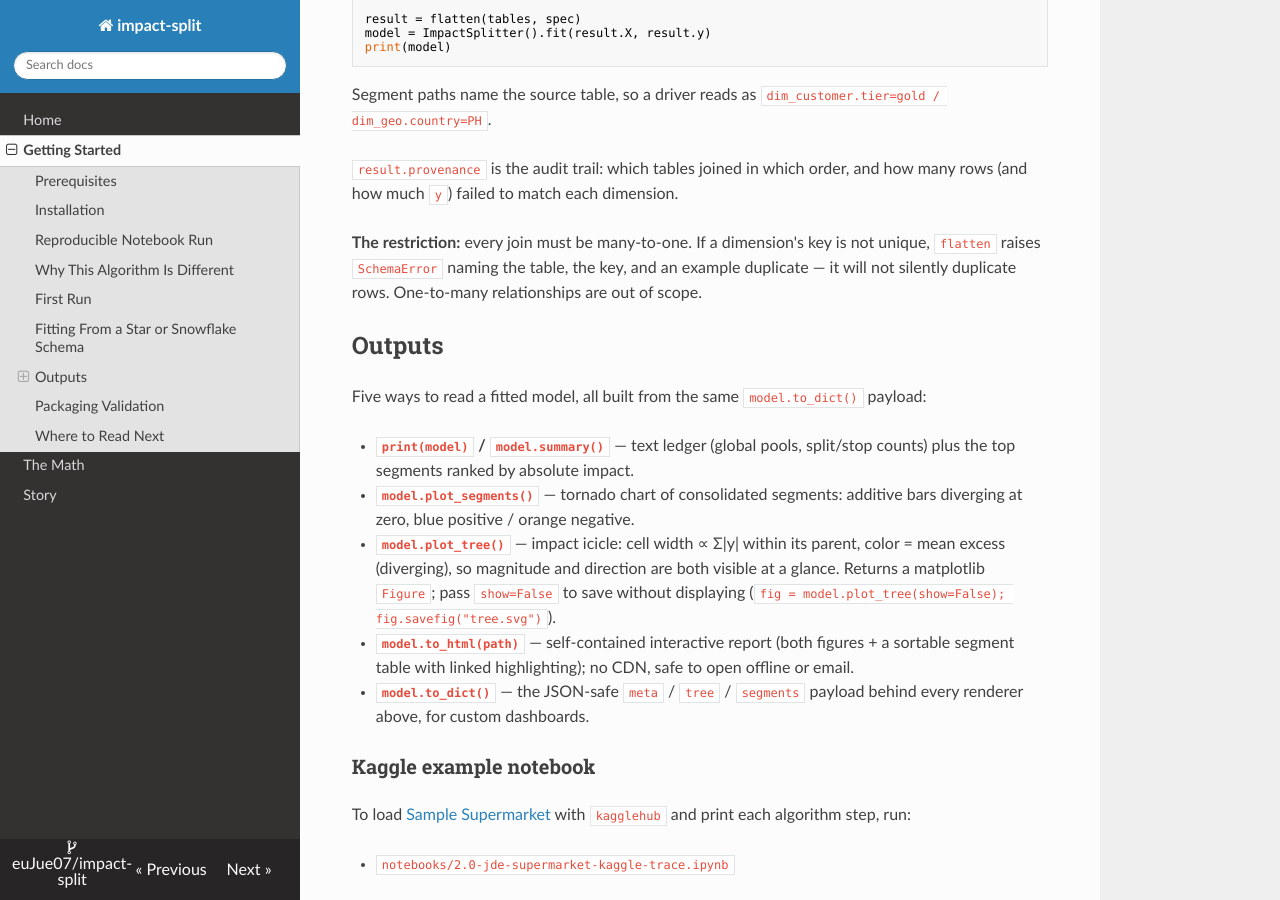
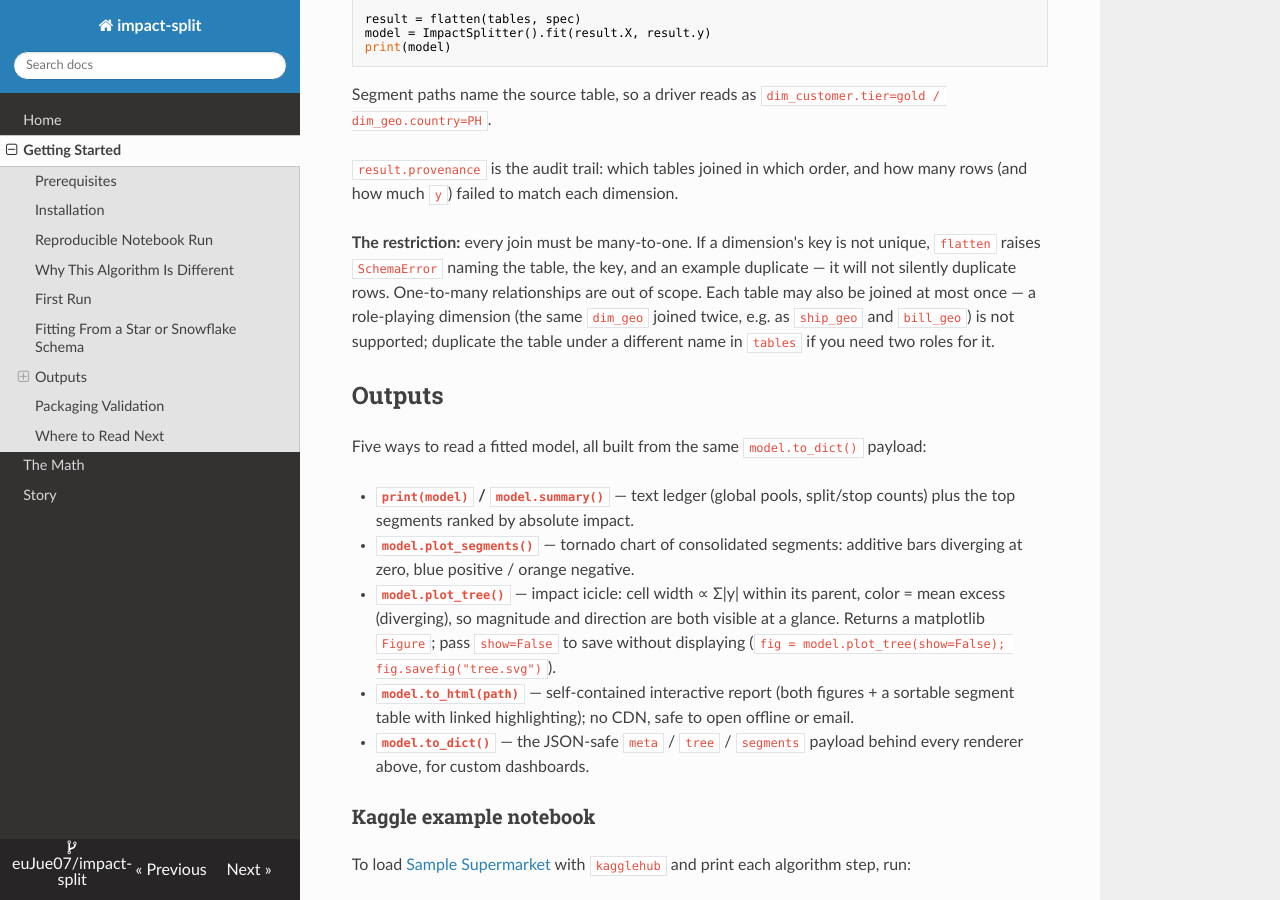
Before and after one commit to euJue07/impact-split, an MkDocs documentation site: the page built from docs/docs/getting-started.md, in a window 1280 px wide and 900 px high, scrolled down 2174 px. Built offline with MkDocs 1.6.1, drawn with Linux system fonts in a browser that asks for light colours; nearby versions of some CDN libraries.

Commit message:
docs: narrow the sentinel-scan claim, document the once-per-table restriction
README overstated _resolve_sentinel's scan as covering "the data"; it only
scans selected dimension columns after alignment, never fact columns or
unselected dimension columns. Narrowed the README prose and the function's
own docstring (in the prior commit) to match.

Documented the once-per-table join restriction in README and
getting-started, naming role-playing dimensions explicitly (e.g. dim_geo
joined once as ship_geo and again as bill_geo) since that's a legitimate
star-schema pattern users are likely to try and hit the restriction on.

Corrected the implementation plan's Self-Review: it mapped risk 4
(one orphan FK marks every column of a dimension `<unmatched>`, producing
perfectly-correlated features) to
test_snowflake_propagates_an_unmatched_first_hop_to_the_second, but that
test uses single-column dimensions and pins cross-hop propagation, a
different property. Repointed it at the new
test_unmatched_dimension_columns_are_identical_across_a_multi_column_dimension
added in the schema fix commit.

```diff
--- a/docs/docs/getting-started.md
+++ b/docs/docs/getting-started.md
@@ -102,7 +102,10 @@ rows (and how much `y`) failed to match each dimension.
 
 **The restriction:** every join must be many-to-one. If a dimension's key is not unique,
 `flatten` raises `SchemaError` naming the table, the key, and an example duplicate — it
-will not silently duplicate rows. One-to-many relationships are out of scope.
+will not silently duplicate rows. One-to-many relationships are out of scope. Each table
+may also be joined at most once — a role-playing dimension (the same `dim_geo` joined
+twice, e.g. as `ship_geo` and `bill_geo`) is not supported; duplicate the table under a
+different name in `tables` if you need two roles for it.
 
 ## Outputs
 
```
Also changed, not shown: docs/plans/2026-08-07-relational-input-implementation.md (+1 -1 lines), README.md.
